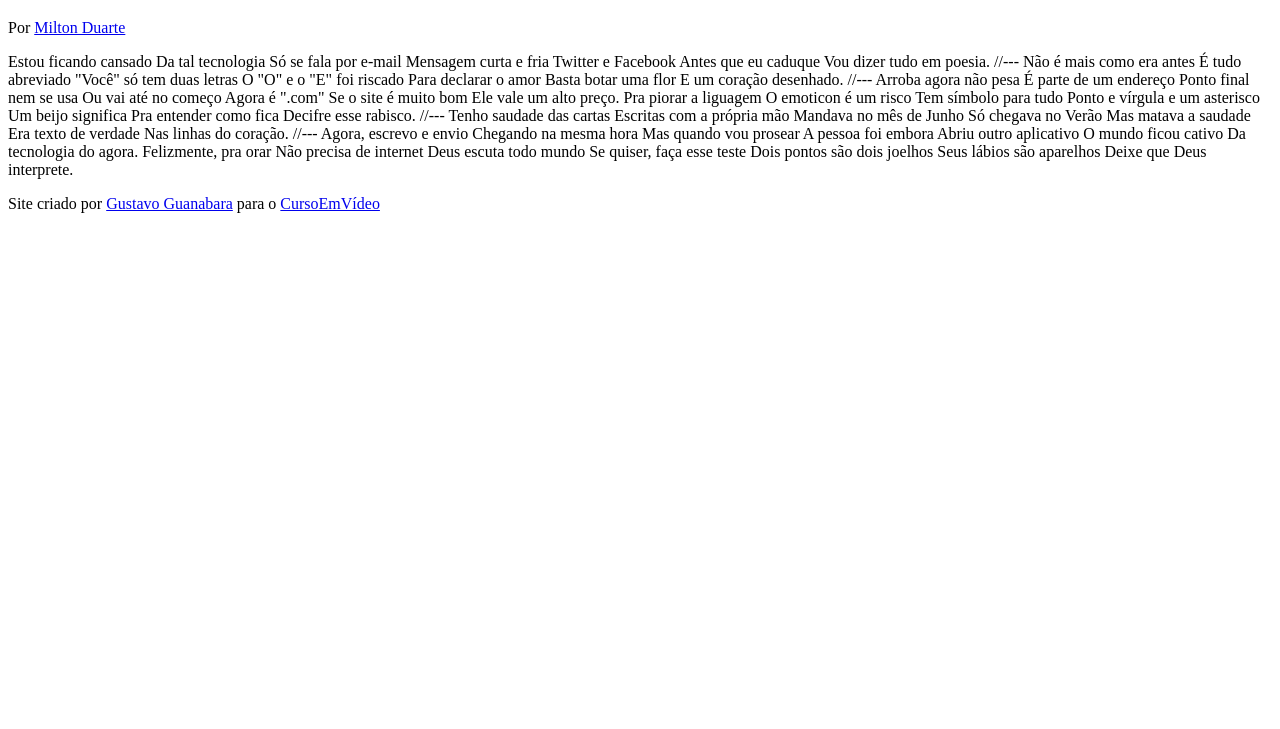
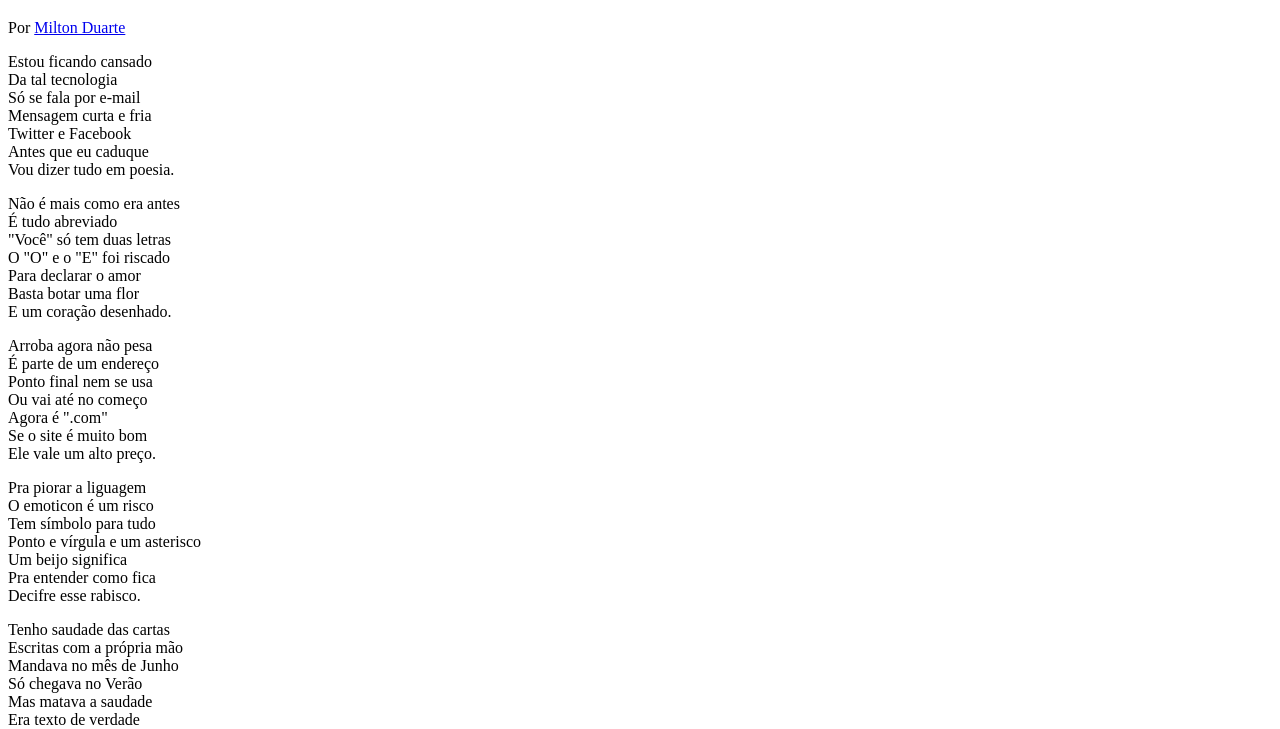
Before and after one commit to Victorsoares-vs/html-css, a plain HTML site: page html-css/desafio 012/index.html in a window 1280 px wide. Shown: the part 61-790 px from the top of the page. Drawn offline with Linux system fonts and the light colour scheme.

Commit message:
atualização desafio 12

```diff
--- a/html-css/desafio 012/index.html
+++ b/html-css/desafio 012/index.html
@@ -3,6 +3,7 @@
 <head>
     <meta charset="UTF-8">
     <meta name="viewport" content="width=device-width, initial-scale=1.0">
+    <link rel="stylesheet" href="estilo/style.css">
     <title>Cordel Moderno</title>
 </head>
 <body>
@@ -15,69 +16,83 @@
         </p>
     </header>
 
-    Estou ficando cansado
-    Da tal tecnologia
-    Só se fala por e-mail
-    Mensagem curta e fria
-    Twitter e Facebook
-    Antes que eu caduque
-    Vou dizer tudo em poesia.
+    <section>
+        <p>
+            Estou ficando cansado <br>
+            Da tal tecnologia <br>
+            Só se fala por e-mail <br>
+            Mensagem curta e fria <br>
+            Twitter e Facebook <br>
+            Antes que eu caduque <br>
+            Vou dizer tudo em poesia.
+        </p>
+    </section>
 
-    //---
+    <section>
+        <p>
+            Não é mais como era antes <br>
+            É tudo abreviado <br>
+            "Você" só tem duas letras <br>
+            O "O" e o "E" foi riscado <br>
+            Para declarar o amor <br>
+            Basta botar uma flor <br>
+            E um coração desenhado.
+        </p>
+    </section>
 
-    Não é mais como era antes
-    É tudo abreviado
-    "Você" só tem duas letras
-    O "O" e o "E" foi riscado
-    Para declarar o amor
-    Basta botar uma flor
-    E um coração desenhado.
+    <section>
+        <p>
+            Arroba agora não pesa <br>
+            É parte de um endereço <br>
+            Ponto final nem se usa <br>
+            Ou vai até no começo <br>
+            Agora é ".com" <br>
+            Se o site é muito bom <br>
+            Ele vale um alto preço. <br>
+        </p>
+        <p>
+            Pra piorar a liguagem <br>
+            O emoticon é um risco <br>
+            Tem símbolo para tudo <br>
+            Ponto e vírgula e um asterisco <br>
+            Um beijo significa <br>
+            Pra entender como fica <br>
+            Decifre esse rabisco.
+        </p>
+    </section>
 
-    //---
+    <section>
+        <p>
+            Tenho saudade das cartas <br>
+            Escritas com a própria mão <br>
+            Mandava no mês de Junho <br>
+            Só chegava no Verão <br>
+            Mas matava a saudade <br>
+            Era texto de verdade <br>
+            Nas linhas do coração.
+        </p>
+    </section>
 
-    Arroba agora não pesa
-    É parte de um endereço
-    Ponto final nem se usa
-    Ou vai até no começo
-    Agora é ".com"
-    Se o site é muito bom
-    Ele vale um alto preço.
-
-    Pra piorar a liguagem
-    O emoticon é um risco
-    Tem símbolo para tudo
-    Ponto e vírgula e um asterisco
-    Um beijo significa
-    Pra entender como fica
-    Decifre esse rabisco.
-
-    //---
-
-    Tenho saudade das cartas
-    Escritas com a própria mão
-    Mandava no mês de Junho
-    Só chegava no Verão
-    Mas matava a saudade
-    Era texto de verdade
-    Nas linhas do coração.
-
-    //---
-
-    Agora, escrevo e envio
-    Chegando na mesma hora
-    Mas quando vou prosear
-    A pessoa foi embora
-    Abriu outro aplicativo
-    O mundo ficou cativo
-    Da tecnologia do agora.
-
-    Felizmente, pra orar
-    Não precisa de internet
-    Deus escuta todo mundo
-    Se quiser, faça esse teste
-    Dois pontos são dois joelhos
-    Seus lábios são aparelhos
-    Deixe que Deus interprete.
+    <section>
+        <p>
+            Agora, escrevo e envio <br>
+            Chegando na mesma hora <br>
+            Mas quando vou prosear <br>
+            A pessoa foi embora <br>
+            Abriu outro aplicativo <br>
+            O mundo ficou cativo <br>
+            Da tecnologia do agora. <br>
+        </p>
+        <p>
+            Felizmente, pra orar <br>
+            Não precisa de internet <br>
+            Deus escuta todo mundo <br>
+            Se quiser, faça esse teste <br>
+            Dois pontos são dois joelhos <br>
+            Seus lábios são aparelhos <br>
+            Deixe que Deus interprete.
+        </p>
+    </section>
 
     <footer>
         <p>Site criado por <a href="https://gustavoguanabara.github.io" target="_blank">Gustavo Guanabara</a> para o <a href="https://cursoemvideo.com" target="_blank">CursoEmVídeo</a></p>
```
Also changed, not shown: html-css/desafio 012/estilo/style.css (added).
